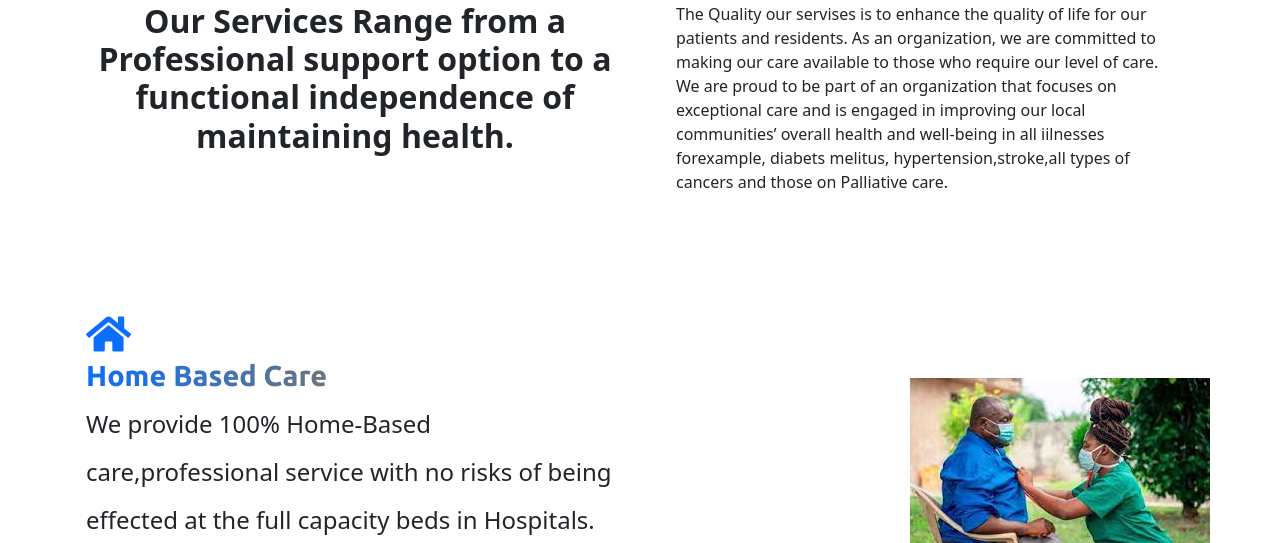
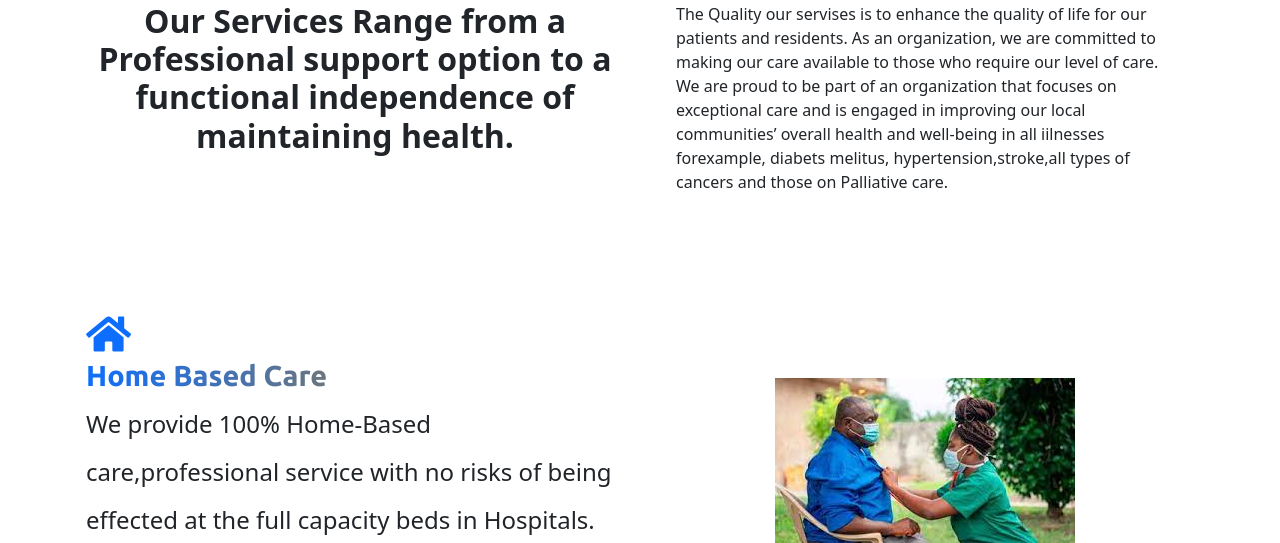
Before and after one commit to jona42-ui/bedside, a Django app: page / in a window 1280 px wide. Shown: the part 951-1494 px from the top of the page. Run offline with Django 3.2, Linux system fonts and the light colour scheme; some libraries are stand-ins or nearby versions.

Commit message:
django commit

```diff
--- a/base/templates/home/index.html
+++ b/base/templates/home/index.html
@@ -86,11 +86,12 @@
                   </span>
                 </button> </div>
             </div>
-            <div class="col-lg-6 col-md-6 col-sm-12 col-xs-12 services mt-4 text-end">
+            <div class="col-lg-6 col-md-6 col-sm-12 col-xs-12 services mt-4 text-center">
               <div class="services__pic">
                 <img src="{% static 'images/services/service1.jpeg' %}" alt="home care illustartion" class="img-fluid ">
+                <img src="{% static 'images/services/service111.jpeg' %}" alt="home care illustartion" class="img-fluid ">
+
               </div>
-            </div>
           </div>
           <!-- START THE DRUG ADMINISTRATION CONTENT  -->
           <div class="row" id="drugadmin">
--- a/requirements.txt
+++ b/requirements.txt
@@ -1,4 +1,5 @@
 asgiref==3.2.10
+
 defusedxml==0.6.0
 dj-database-url==0.5.0
 Django
@@ -14,6 +15,9 @@ oauthlib==3.1.0
 packaging==20.4
 pathspec==0.8.1
 pillow==8.2.0
+
+
+
 pytz==2020.4
 requests==2.24.0
 requests-oauthlib==1.3.0
@@ -28,6 +32,8 @@ python-decouple==3.4
 Unipath==1.1
 dj-database-url==0.5.0
 gunicorn==20.0.4
+django-resized==0.3.11
 botocore
 boto3
 django-webp-converter
+PyJWT==2.1.0
```
Also changed, not shown: bedside.db, bedside/assets/images/clients/client1.jpg (added), bedside/assets/images/services/moreabt.jpeg (added), bedside/assets/images/services/service2.png (added), bedside/assets/images/services/service44.jpeg (added), bedside/assets/images/services/services111.jpeg (added), bedside/assets/images/services/sevice33.jpeg (added), bedside/settings.py (line endings or trailing spaces).
